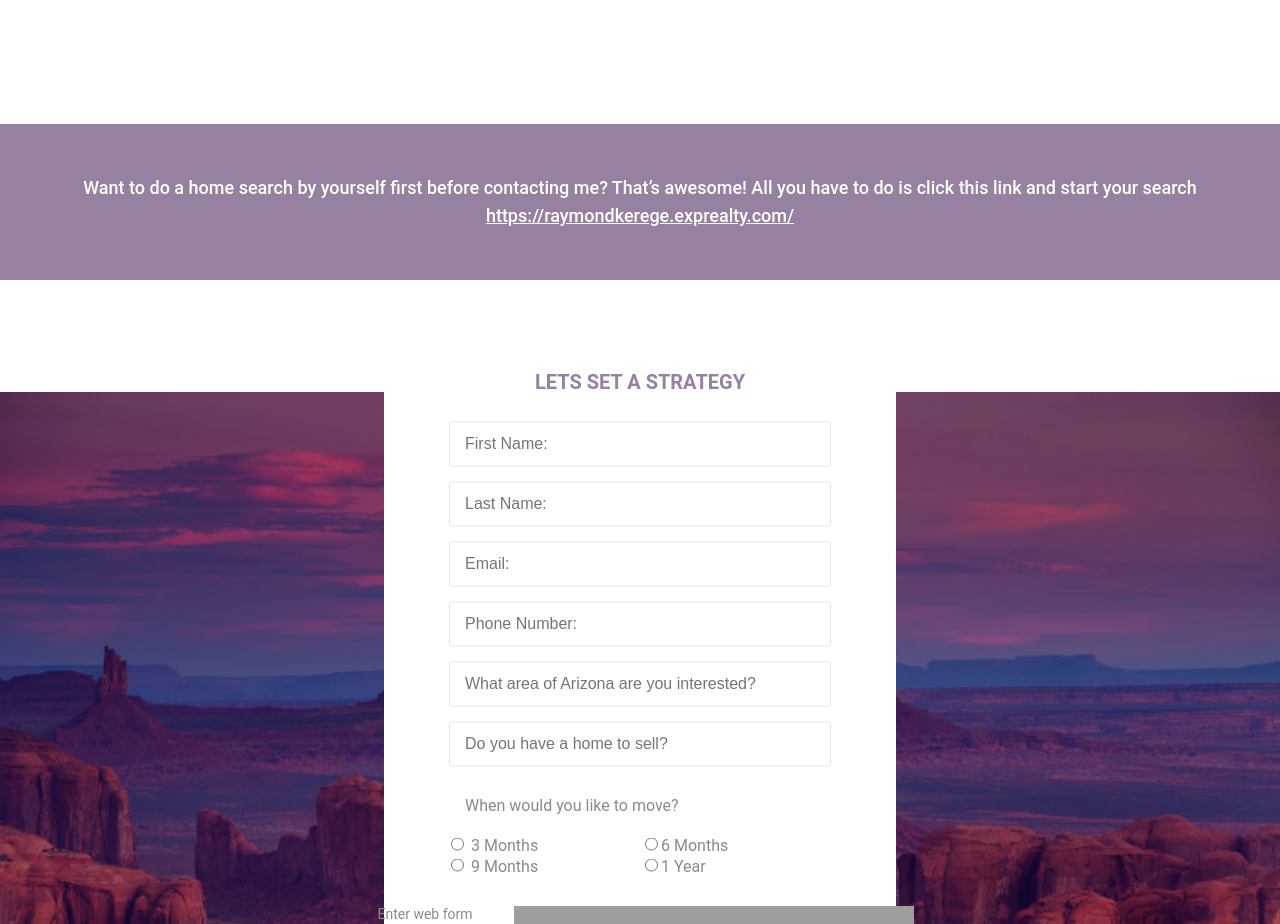
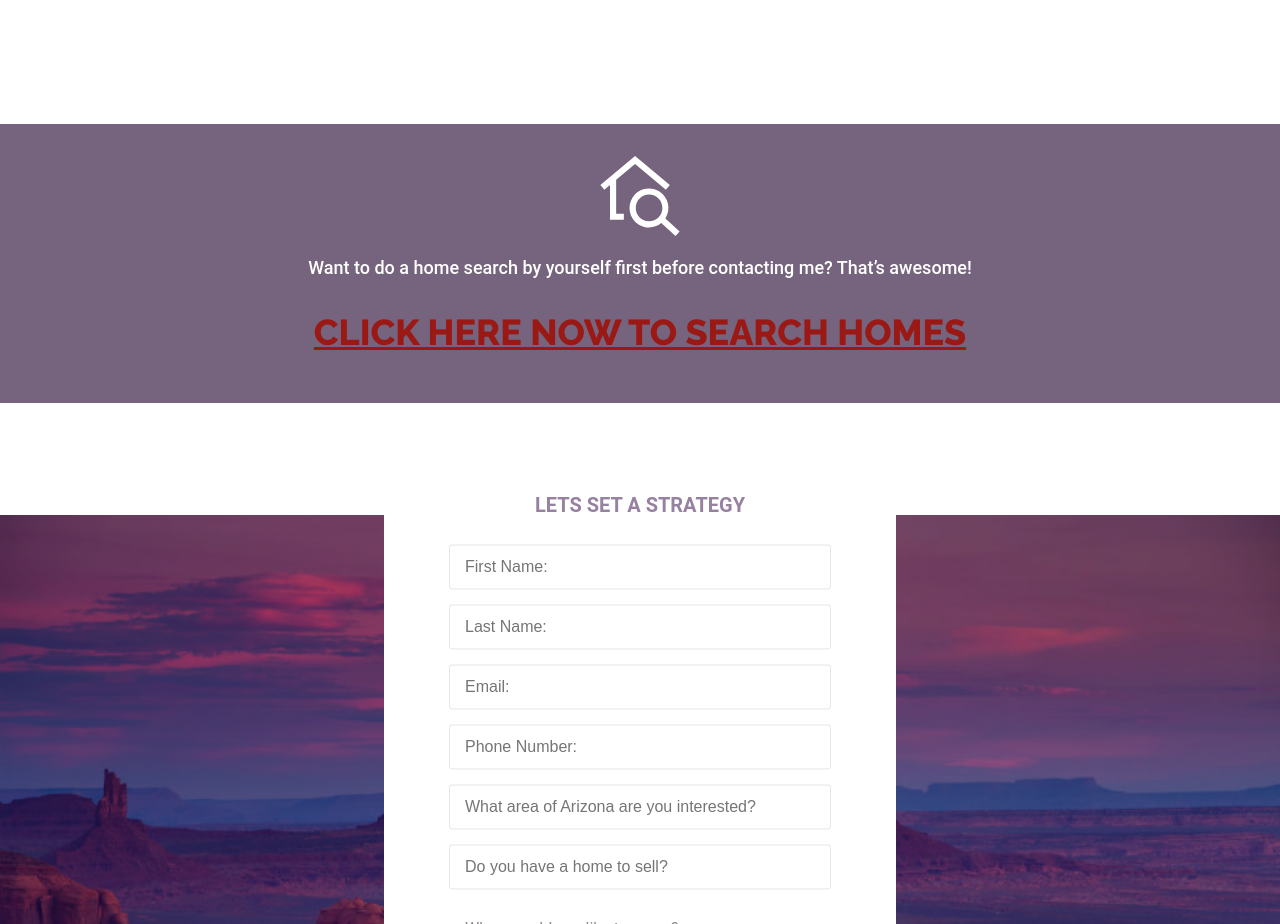
Before and after one commit to noumanniazi/new2arizona, a React (Create React App) app: page / in a window 1280 px wide. Shown: the part 1660-2584 px from the top of the page. Built offline with nearby package versions, Linux system fonts and the light colour scheme; grey boxes are pictures that could not be loaded.

Commit message:
Home Search icon added + text change + font added

```diff
--- a/src/App.scss
+++ b/src/App.scss
@@ -1,3 +1,4 @@
+@import url('https://fonts.googleapis.com/css2?family=Raleway:wght@800&display=swap');
 @import "./Assets/scss/common.scss";
 
 .website-width {
@@ -24,7 +25,7 @@
 }
 
 .full-width-bg {
-  background-color: #9781a0;
+  background-color: #76637d;
   color: #fff;
   font-style: normal;
   font-weight: 500;
@@ -42,9 +43,14 @@
     max-width: calc(100% - 20px);
   }
 
-  .reset-anchor-style {
-    text-decoration: none;
-    color: $white;
+  a {
+    font-family: 'Raleway', 'Roboto';
+    color: #9a1915;
+    font-size: 36px;
+    transition: all 0.2s linear;
+    &:hover {
+      color: #b30601;
+    }
   }
 }
 
--- a/src/Containers/Home/Home.js
+++ b/src/Containers/Home/Home.js
@@ -25,10 +25,12 @@ const Home = () => {
         <Intro />
         <VisualAndText src={arizona} text={data.section1} hasImage bullets />
         <Section2 data={data} img={family} />
-        <div className="full-width-bg">
+        <div className="full-width-bg search-home-section">
+          <SVGIcons name="SearchHome" />
           <p>
-            <a className="reset-anchor-style" href="https://raymondkerege.exprealty.com/" target="_blank" rel="noopener noreferrer">Want to do a home search by yourself first before contacting me? That’s awesome! All you have to do is click this link and  start your search <u>https://raymondkerege.exprealty.com/</u></a>
+            Want to do a home search by yourself first before contacting me? That’s awesome!
           </p>
+          <p><a href="https://raymondkerege.exprealty.com/" target="_blank" rel="noopener noreferrer">CLICK HERE NOW TO SEARCH HOMES</a></p>
         </div>
         <Form />
         <section className="button-links website-width">
```
Also changed, not shown: src/Assets/SVGIcons/SVGIcons.js (+16 -2 lines).
